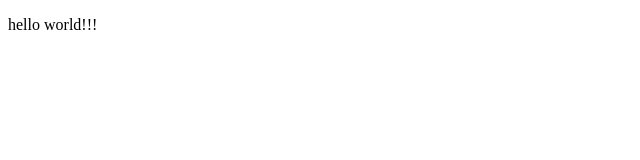
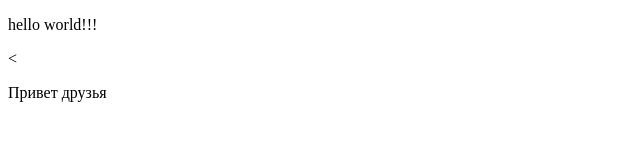
Before and after one commit to Diamondberg/php, a plain HTML site: page index.html in a window 1280 px wide. Shown: the whole page, without its empty margins (0-640 px from the left). Drawn offline with Linux system fonts and the light colour scheme.

Commit message:
Update index.html
Добавил "Привет друзья"

```diff
--- a/index.html
+++ b/index.html
@@ -6,5 +6,6 @@
   </head>
   <body>
     <p>hello world!!!</p>
+    <<p>Привет друзья</p>
   </body>
 </html>
```
